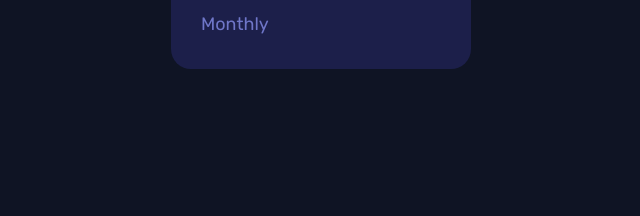
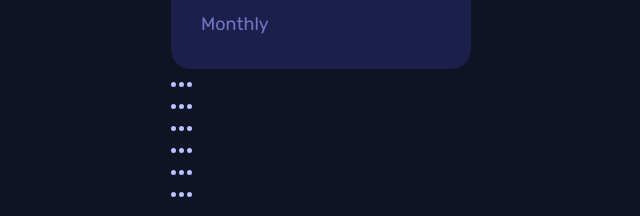
Before and after one commit to lkiryu/time-tracking-dashboard, a React (Create React App) app: page / in a window 1280 px wide. Shown: the part 581-797 px from the top of the page, without its empty margins (319-959 px from the left). Built offline with nearby package versions, Linux system fonts and the light colour scheme; the HTML template or start-up script is replaced by a standard one.

Commit message:
card component add

```diff
--- /dev/null
+++ b/src/components/card/card.js
@@ -0,0 +1,19 @@
+import React from "react";
+import Ellipsis from '../../images/icon-ellipsis.svg'
+
+const Card = (props) => {
+    return (
+        <div className="card">
+            <div className="cardInfo">
+                <div className="cardHeader">
+                    <p className="cardType">{props.type}</p>
+                    <img src={Ellipsis}/>
+                </div>
+                <p className="hours">{props.hours}</p>
+                <p className="lastWeek">{props.lastweek}</p>
+            </div>
+        </div>
+    )
+}
+
+export default Card
--- a/src/components/timeTracker/timeTracker.js
+++ b/src/components/timeTracker/timeTracker.js
@@ -1,6 +1,7 @@
 import React from "react";
 import UserInfo from "../userInfo/userInfo";
 import Time from "../time/time";
+import Card from "../card/card";
 
 import "./timeTracker.css"
 
@@ -12,7 +13,14 @@ const TimeTracker = () => {
                 <Time/>
             </div>
 
-            <div className="Cards"></div>
+            <div className="Cards">
+                <Card/>
+                <Card/>
+                <Card/>
+                <Card/>
+                <Card/>
+                <Card/>
+            </div>
         </div>
     )
 }
```
Also changed, not shown: src/components/timeTracker/timeTracker.css (line endings or trailing spaces).
